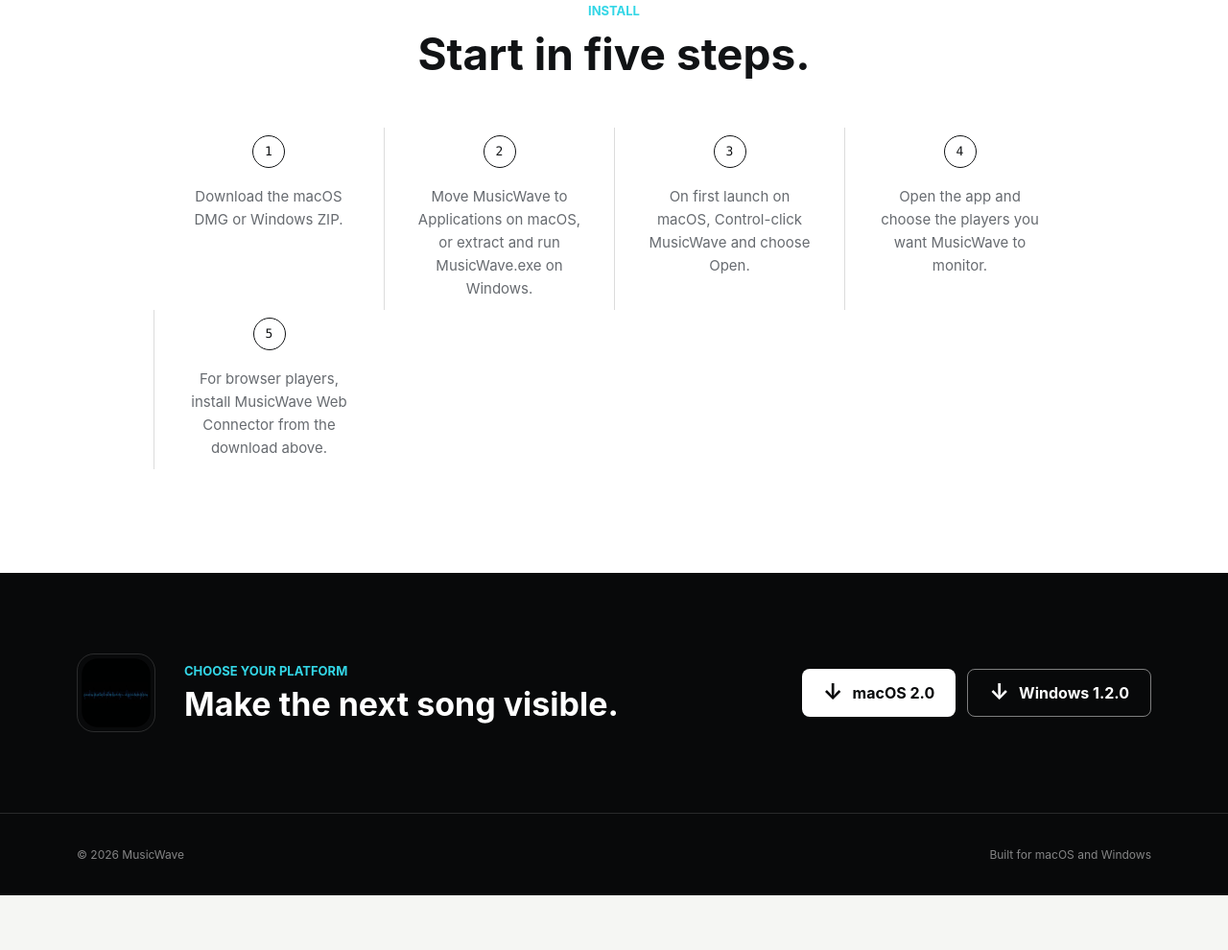
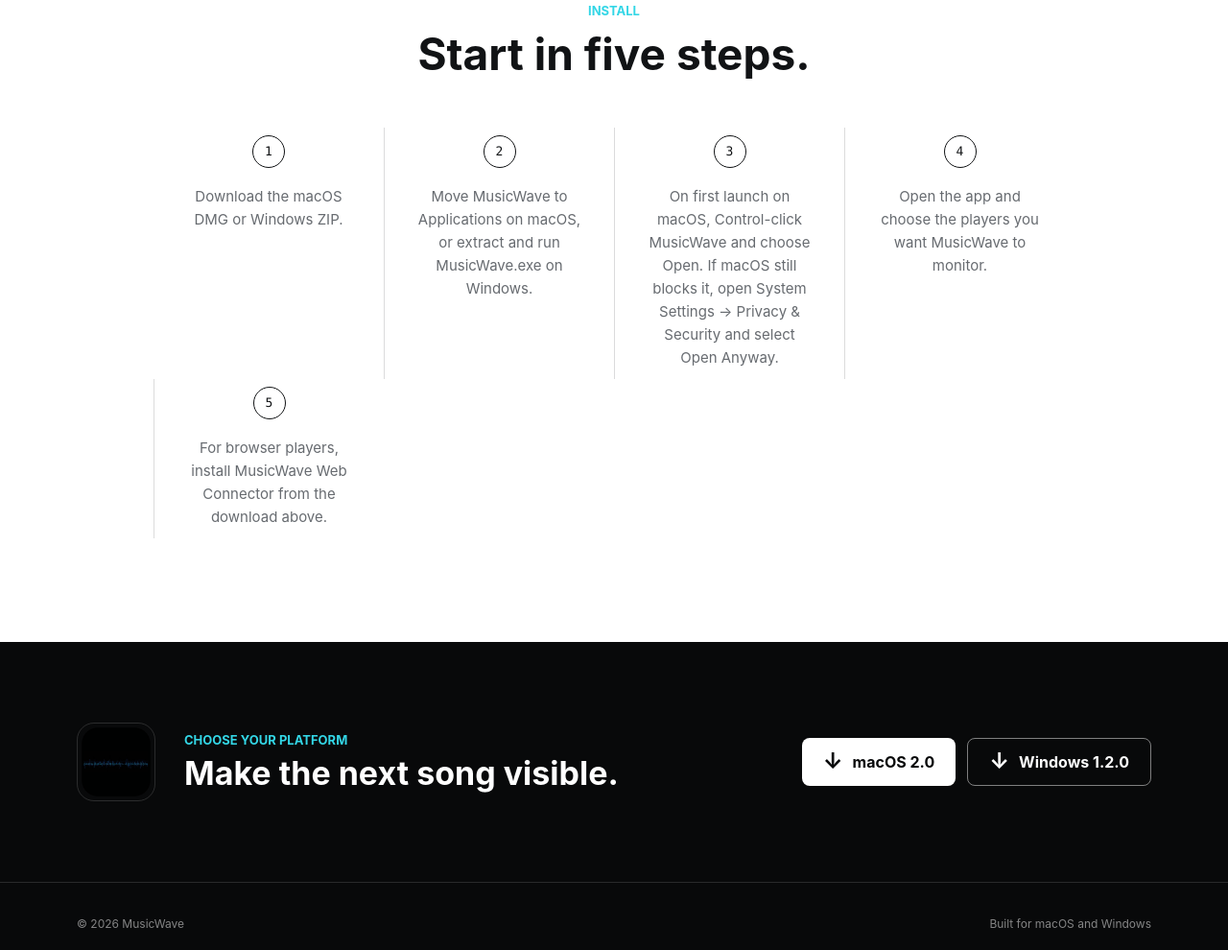
Before and after one commit to seveneleven2247/musicwave_download, a plain HTML site: page index.html in a window 1280 px wide. Shown: the part 5201-6191 px from the top of the page at 96% size. Before the commit the page ends 6134 px from the top, so only its background shows below. Drawn offline with Linux system fonts and the light colour scheme.

Commit message:
Clarify macOS Gatekeeper opening steps

```diff
--- a/index.html
+++ b/index.html
@@ -182,7 +182,7 @@
       <ol class="install-steps">
         <li><span>1</span><p>Download the macOS DMG or Windows ZIP.</p></li>
         <li><span>2</span><p>Move MusicWave to Applications on macOS, or extract and run MusicWave.exe on Windows.</p></li>
-        <li><span>3</span><p>On first launch on macOS, Control-click MusicWave and choose Open.</p></li>
+        <li><span>3</span><p>On first launch on macOS, Control-click MusicWave and choose Open. If macOS still blocks it, open System Settings → Privacy &amp; Security and select Open Anyway.</p></li>
         <li><span>4</span><p>Open the app and choose the players you want MusicWave to monitor.</p></li>
         <li><span>5</span><p>For browser players, install MusicWave Web Connector from the download above.</p></li>
       </ol>
```
